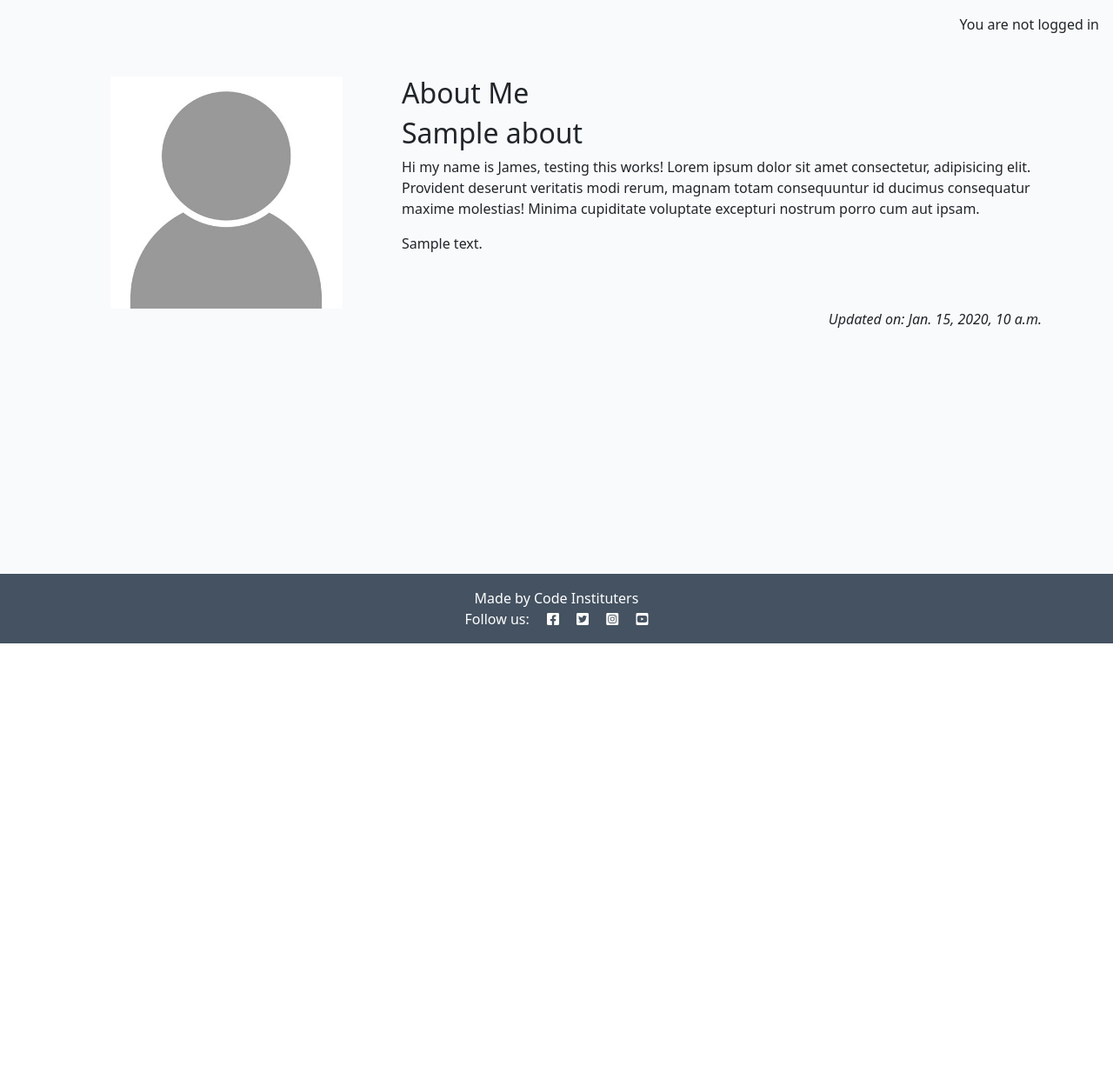
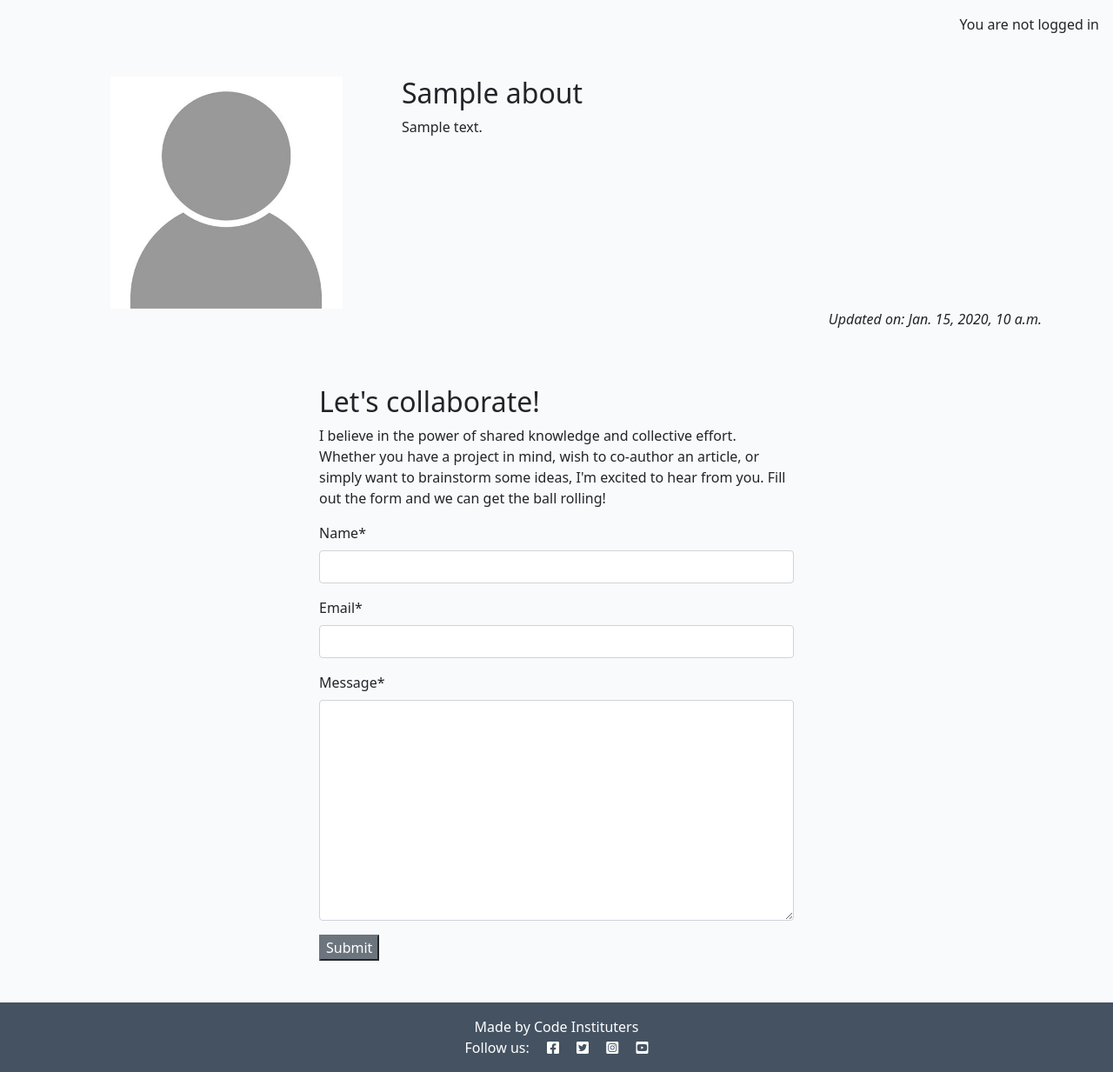
Before and after one commit to jamesfowler-dev/codestar_blog_project, a Django app: page /about/ in a window 1280 px wide. Shown: the part 60-1293 px from the top of the page at 87% size. Before the commit the page ends 800 px from the top, so only its background shows below. Run offline with Django 4.2, Linux system fonts and the light colour scheme; tables that the repository leaves empty hold one stand-in row (values such as "Sample post"); some libraries are stand-ins or nearby versions.

Commit message:
add collaborate form to about page

```diff
--- /dev/null
+++ b/about/forms.py
@@ -0,0 +1,8 @@
+from django import forms
+from .models import CollaborateRequest
+
+
+class CollaborateForm(forms.ModelForm):
+    class Meta:
+        model = CollaborateRequest
+        fields = ('name', 'email', 'message')
--- a/about/models.py
+++ b/about/models.py
@@ -1,10 +1,22 @@
 from django.db import models
 
 # Create your models here.
+
+
 class About(models.Model):
     title = models.CharField(max_length=200)
-    updated_on = models.DateTimeField(auto_now_add=True)
+    updated_on = models.DateTimeField(auto_now=True)
     content = models.TextField()
 
     def __str__(self):
         return self.title
+
+
+class CollaborateRequest(models.Model):
+    name = models.CharField(max_length=200)
+    email = models.EmailField()
+    message = models.TextField()
+    read = models.BooleanField(default=False)
+
+    def __str__(self):
+        return f"Collaboration request from {self.name}"
--- a/about/templates/about/about.html
+++ b/about/templates/about/about.html
@@ -1,25 +1,43 @@
 {% extends 'base.html' %}
+{% load static %}
+{% load crispy_forms_tags %}
+
 {% block content %}
-{% load static %}
 <div class="container mt-5">
     <div class="row">
-        <div class="col-4 text-center">
+        <div class="col-12 col-md-4 text-center">
             <img src="{% static 'images/nobody.jpg' %}" width="75%">
         </div>
-        <div class="col-8">
-            <!-- Title goes between these h2 tags -->
-             <h2>About Me</h2>
+        <div class="col-12 col-md-8">
             <h2>{{ about.title }}</h2>
-            <!-- Content goes directly underneath this -->
-             <p>Hi my name is James, testing this works! Lorem ipsum dolor sit amet consectetur, adipisicing elit. Provident deserunt veritatis modi rerum, magnam totam consequuntur id ducimus consequatur maxime molestias! Minima cupiditate voluptate excepturi nostrum porro cum aut ipsam.</p>
-             {{ about.content | safe }}
+            {{ about.content | safe }}
         </div>
     </div>
     <div class="row">
         <div class="col text-right">
-            <!-- Updated on field goes in here -->
-            <p class="text-end"><em>Updated on: {{ about.updated_on }}</em></p>
+          <!-- Updated on field goes in here -->
+
+          <p class="text-end"><em>Updated on: {{ about.updated_on }}</em></p>
         </div>
-      </div>
+    </div>
+    <div class="row justify-content-center">
+        <div class="col-12 col-md-6 my-5">
+            <h2>Let's collaborate!</h2>
+            <p>I believe in the power of shared knowledge and collective effort.
+                Whether you have a project in mind, wish to co-author
+                an article, or simply want to brainstorm some ideas,
+                I'm excited to hear from you. Fill out the form
+                and we can get the ball rolling!</p>
+
+            <!-- add your form here. Your submit button should
+                                have the classes of btn, btn-secondary -->
+            <form method="post">
+            {{ collaborate_form | crispy }}
+            {% csrf_token %}
+            <button type="submit"
+                class="btn, btn-secondary">Submit</button>
+            </form>
+        </div>
+    </div>
 </div>
 {% endblock content %}
--- a/about/views.py
+++ b/about/views.py
@@ -1,5 +1,6 @@
 from django.shortcuts import render
 from .models import About
+from .forms import CollaborateForm
 
 # Create your views here.
 
@@ -8,9 +9,12 @@ def about_me(request):
     Renders the About page
     """
     about = About.objects.all().order_by('-updated_on').first()
-
+    collaborate_form = CollaborateForm()
     return render(
         request,
         "about/about.html",
-        {"about": about},
+        {
+            "about": about,
+            "collaborate_form": collaborate_form,
+        },
     )
--- a/blog/views.py
+++ b/blog/views.py
@@ -3,6 +3,7 @@ from django.views import generic
 from django.contrib import messages
 from .models import Post
 from .forms import CommentForm
+
 
 # Create your views here.
 class PostList(generic.ListView):
@@ -31,10 +32,13 @@ def post_detail(request, slug):
     comment_count = post.comments.filter(approved=True).count()
 
     if request.method == "POST":
+        print("receive post request")
         comment_form = CommentForm(data=request.POST)
         if comment_form.is_valid():
             comment = comment_form.save(commit=False)
             comment.author = request.user
+            print(comment)
+            print("this is working")
             comment.post = post
             comment.save()
             messages.add_message(
@@ -43,7 +47,7 @@ def post_detail(request, slug):
             )
 
     comment_form = CommentForm()
-
+    print("about to render template")
     return render(
         request,
         "blog/post_detail.html",
```
Also changed, not shown: about/admin.py (+15 -3 lines), about/migrations/0002_collaboraterequest_alter_about_title_and_more.py (added), blog/templates/blog/post_detail.html (line endings or trailing spaces).
